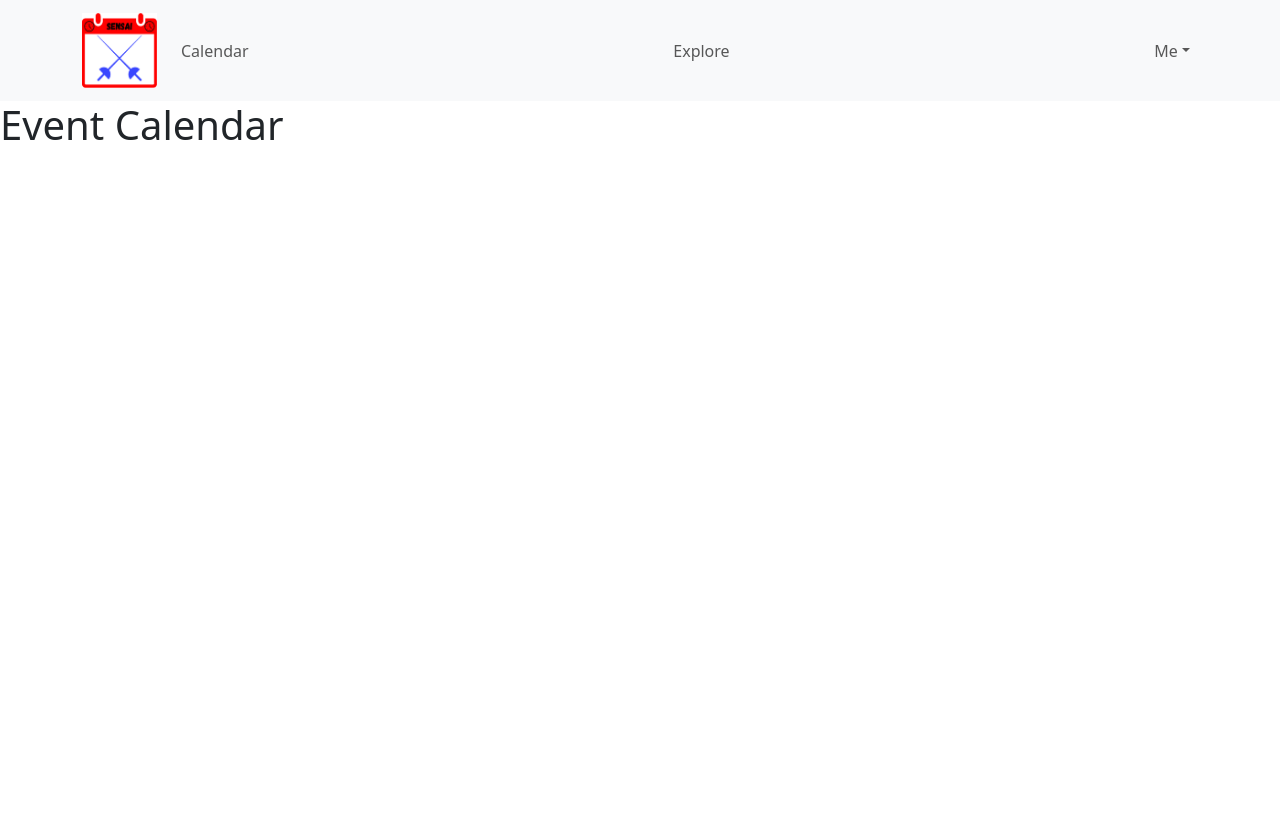
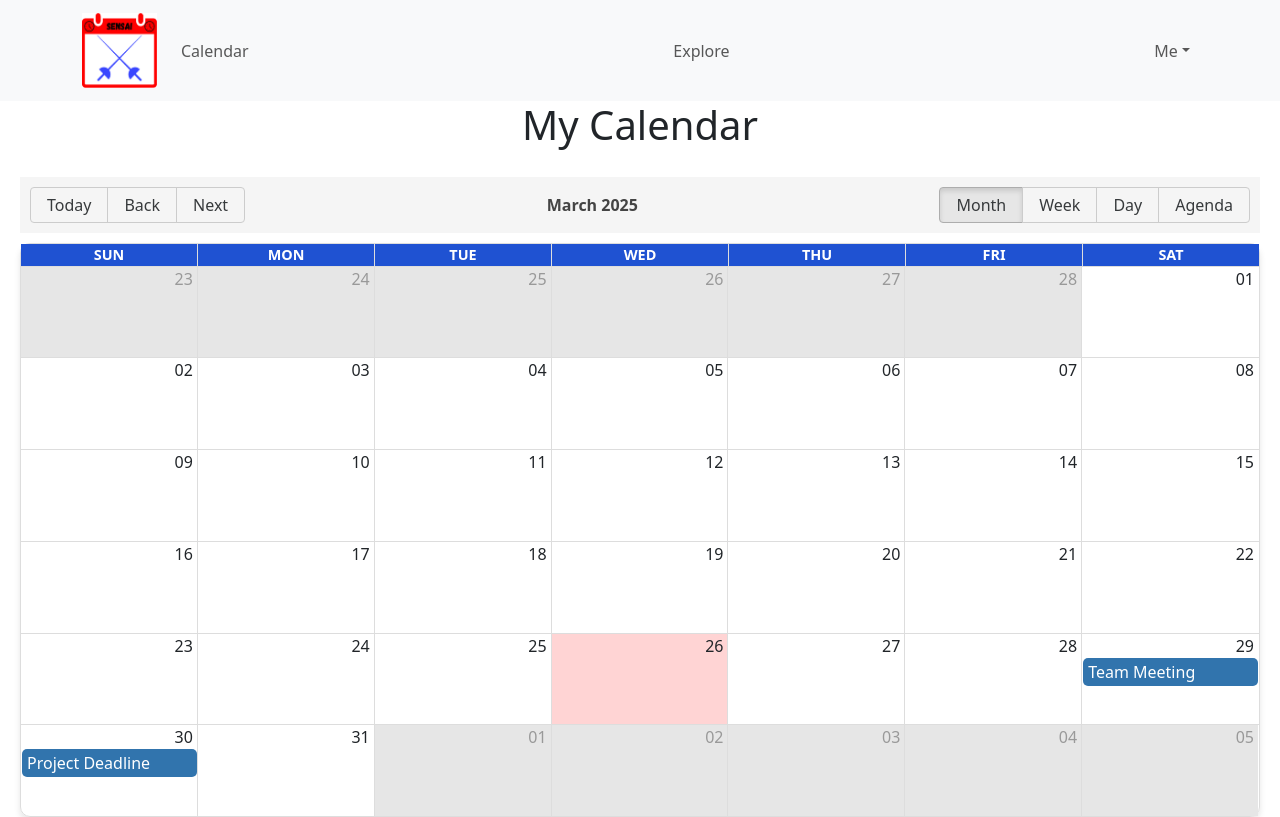
Before and after one commit to alexandriajvt/Sensai, a React (Create React App) app: page /calendar in a window 1280 px wide. Built offline with nearby package versions, Linux system fonts and the light colour scheme.

Commit message:
Implements calendar

```diff
--- a/src/App.css
+++ b/src/App.css
@@ -36,3 +36,59 @@
     transform: rotate(360deg);
   }
 }
+
+/* React Big Calendar custom styles */
+.rbc-event {
+  background-color: #4caf50; /* Green event background */
+  color: white;              /* White event text */
+  border-radius: 5px;        /* Rounded corners */
+  border: none;              /* No border */
+  padding: 2px 5px;          /* Add some padding */
+}
+
+.rbc-header { /*for day headers */
+  background-color: #1f52d2; /* Light gray day header */
+  color: #ffffff;              /* Darker text color */
+  font-weight: bold;        /* Bold header text */
+  text-transform: uppercase; /* Make headers uppercase */
+}
+
+.rbc-today {
+  background-color: #ffd4d4 !important; /* Highlight today's date with yellow */
+}
+
+.rbc-time-slot {
+  background-color: #fafafa; /* Light gray background for time slots */
+}
+
+.rbc-timeslot-group {
+  border-bottom: 1px solid #ddd; /* Add light borders between time slots */
+}
+
+.rbc-month-view {
+  border: 1px solid #ccc;        /* Add a border around the calendar */
+  border-radius: 10px;           /* Rounded edges */
+  box-shadow: 0 4px 6px rgba(0, 0, 0, 0.1); /* Subtle shadow */
+}
+
+.rbc-toolbar {
+  background-color: #f5f5f5; /* Toolbar background */
+  color: #444;              /* Toolbar text color */
+  padding: 10px;
+  text-align: center;
+  font-size: 1.1em;
+  font-weight: bold;
+}
+
+.rbc-toolbar button {
+  background-color: #4caf50; /* Button background */
+  color: white;             /* Button text color */
+  border: none;             /* Remove border */
+  padding: 5px 10px;        /* Add padding */
+  border-radius: 3px;       /* Rounded edges */
+  cursor: pointer;
+}
+
+.rbc-toolbar button:hover {
+  background-color: #45a049; /* Darker green on hover */
+}
--- a/src/components/Calendar.jsx
+++ b/src/components/Calendar.jsx
@@ -1,15 +1,24 @@
 //Displays events in a calendar format
 import React from 'react';
+import { Calendar, momentLocalizer } from 'react-big-calendar';
+import moment from 'moment';
+import 'react-big-calendar/lib/css/react-big-calendar.css'; // Import the default CSS
 
-const Calendar = () => {
-  console.log('Calendar component is rendering')
+const localizer = momentLocalizer(moment);
+
+const CalendarComponent = ({ events }) => {
+
   return (
-    <div className="calendar">
-      <h2>Calendar Component</h2>
-      <p>This will be the calendar view.</p>
-      {/* Add your calendar logic here */}
+    <div style={{ height: '80vh', padding: '20px' }}>
+      <Calendar
+        localizer={localizer}
+        events={events}
+        startAccessor="start"
+        endAccessor="end"
+        style={{ height: '80vh' }}
+      />
     </div>
   );
 };
 
-export default Calendar;
+export default CalendarComponent;
--- a/src/pages/CalendarPage.jsx
+++ b/src/pages/CalendarPage.jsx
@@ -1,27 +1,31 @@
+// CalendarPage.jsx
 import React from 'react';
-import Calendar from '../components/Calendar';
-//import EventList from '../components/EventList';
-//import { Link } from 'react-router-dom';
-//import './CalendarPage.css';
+import CalendarComponent from '../components/Calendar'; // Adjust path as needed
 
-// Dummy events (later, replace with real data)
-const events = [
-  { id: 1, name: "Campus Meeting", date: "2025-04-01" },
-  { id: 2, name: "Club Fair", date: "2025-04-05" }
-];
+const CalendarPage = () => {
+  const events = [
+    {
+      id: 1,
+      title: 'Team Meeting',
+      start: new Date(2025, 2, 29, 10, 0), // March 29, 2025, 10:00 AM
+      end: new Date(2025, 2, 29, 12, 0),  // March 29, 2025, 12:00 PM
+      allDay: false,
+    },
+    {
+      id: 2,
+      title: 'Project Deadline',
+      start: new Date(2025, 2, 30),
+      end: new Date(2025, 2, 30),
+      allDay: true,
+    },
+  ];
 
-function CalendarPage() {
   return (
-    <div className="calendar-page">
-      <h1>Event Calendar</h1>
-      {/* <ul>
-        {events.map(event => (
-          <li key={event.id}>
-            <Link to={`/event/${event.id}`}>{event.name} - {event.date}</Link>
-          </li>
-        ))}
-      </ul> */}
+    <div>
+      <h1 style={{ textAlign: 'center' }}>My Calendar</h1>
+      <CalendarComponent events={events} />
     </div>
   );
-}
+};
+
 export default CalendarPage;
```
Also changed, not shown: package.json (+6 -6 lines), 1 other file (tests, documents, lock files or other folders).
